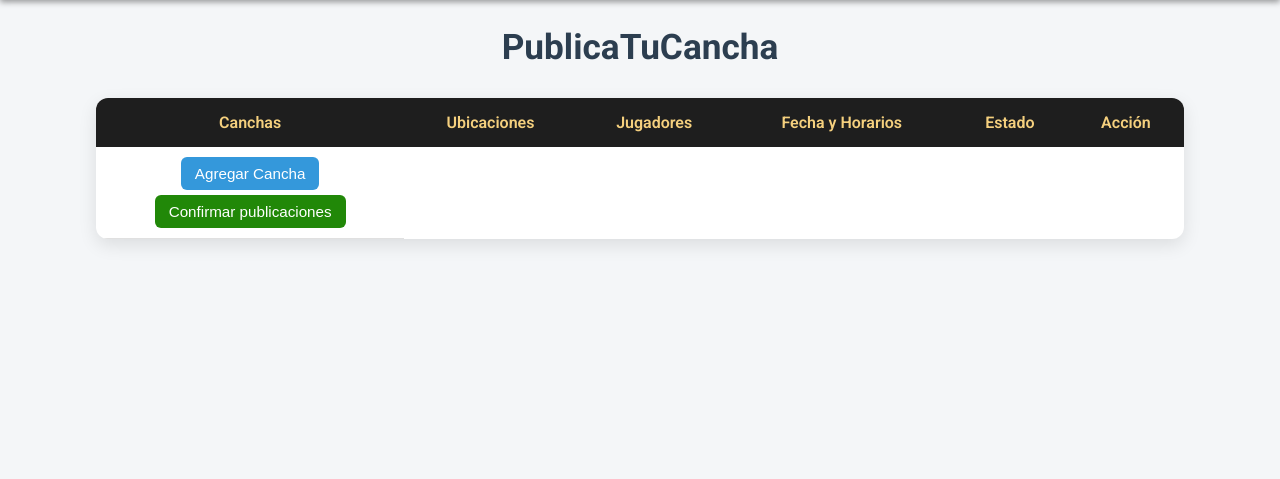
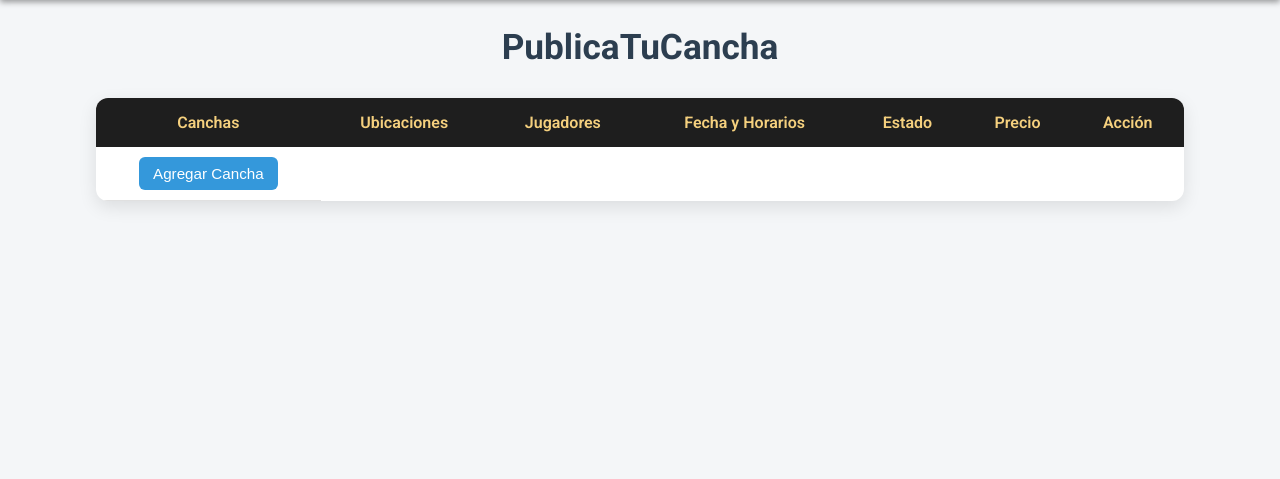
Before and after one commit to ManuelCortez475/ReservaTuCancha, a Flask app: page /reservaAdmin in a window 1280 px wide. Shown: the part 100-579 px from the top of the page. Run offline with Flask 3, Linux system fonts and the light colour scheme; the visitor is signed in with stand-in values (Sample User, id 1).

Commit message:
Ya se pueden agregar canchas a la base de datos

```diff
--- a/_mysql_db.py
+++ b/_mysql_db.py
@@ -32,7 +32,7 @@ def ejecutar (connDB,sQuery,params=None):
         print(e,"Fallo, se hizo rollback")
     return res
 
-def selectDB(configDB=None,sql="",val=None,title=False,dictionary=False):
+def selectDB(BASE=None,sql="",val=None,title=False,dictionary=False):
     ''' ########## SELECT
         # recibe 'configDB' un 'dict' con los parámetros de conexion
         # recibe 'sql' una cadena con la consulta sql
@@ -44,8 +44,8 @@ def selectDB(configDB=None,sql="",val=None,title=False,dictionary=False):
         #     los títulos de las columnas.
     '''
     resQuery=None
-    if configDB!=None:
-        mydb=conectarDB(configDB)
+    if BASE!=None:
+        mydb=conectarDB(BASE)
         resQuery=ejecutarConsulta(mydb,sQuery=sql,val=val,title=title,dictionary=dictionary)
         cerrarDB(mydb)
     return resQuery
--- a/model.py
+++ b/model.py
@@ -257,22 +257,23 @@ def consultarImagenPerfilPorEmail(email):
     return res[0]['ImagenPerfil'] if res else None
 
 
-def insertarCanchaEnBD(request):
+def insertarCanchaEnBD(di):
     fila_numero = None
-    for key in request.form.keys():
+    for key in di.keys():
         if key.startswith("btnPublicar"):
             fila_numero = key.replace("btnPublicar", "")
             break
     if fila_numero is None:
         return "No se detectó ninguna fila para publicar"
     cancha_data = {
-        "NombreCancha": request.form.get(f"NombreCancha{fila_numero}"),
-        "UbicacionCancha": request.form.get(f"UbicacionCancha{fila_numero}"),
-        "CantidadJug": request.form.get(f"CantidadJug{fila_numero}"),
-        "Fecha": request.form.get(f"Fecha{fila_numero}"),
-        "Inicio": request.form.get(f"start{fila_numero}"),
-        "Fin": request.form.get(f"end{fila_numero}"),
-        "Estado": request.form.get(f"Estado{fila_numero}")
+        "NombreCancha": di.get(f"NombreCancha{fila_numero}"),
+        "UbicacionCancha": di.get(f"UbicacionCancha{fila_numero}"),
+        "CantidadJug": di.get(f"CantidadJug{fila_numero}"),
+        "Fecha": di.get(f"Fecha{fila_numero}"),
+        "Inicio": di.get(f"start{fila_numero}"),
+        "Fin": di.get(f"end{fila_numero}"),
+        "Estado": di.get(f"Estado{fila_numero}"),
+        "Precio": di.get(f"Precio{fila_numero}")
     }
     print("Datos de la fila a publicar:", cancha_data)
     sQuery = """
@@ -286,10 +287,11 @@ def insertarCanchaEnBD(request):
         cancha_data.get('Estado'),
         cancha_data.get('UbicacionCancha'),
         cancha_data.get('CantidadJug'),
+        cancha_data.get('Precio')
 
     )
     connDB = conectarDB()
-    res = ejecutar(sQuery, val)
+    res = ejecutar(connDB,sQuery, val)
     cerrarDB(connDB)
     print ("Filas afectadas: ", res)
     return res
--- a/route.py
+++ b/route.py
@@ -150,19 +150,18 @@ def route(app):
         return redirect('/login')
 
 
-    @app.route('/reservaAdmin',methods = ['POST', 'GET']) #
-    def formReservaAdmin():
+    @app.route('/reservaAdmin', methods = ['POST', 'GET'])
+    def formReservaAdmin ():
         if haySesion():
             if request.method == 'GET':
                 return render_template('reservaAdmin.html')
-            else:
-                print(request.form)
-                diRequestReservaAdmin={}
-                getRequet(diRequestReservaAdmin)
-                upload_file(diRequestReservaAdmin)
-                print("Info cancha: ",diRequestReservaAdmin)
-                insertarCanchaEnBD(request)
-                return redirect('/reservaAdmin')
+
+            diRequestReservaAdmin={}
+            getRequet(diRequestReservaAdmin)
+            upload_file(diRequestReservaAdmin)
+            insertarCanchaEnBD(diRequestReservaAdmin)
+            return redirect('/reservaAdmin')
+        return redirect('/login')
 
 
     @app.route('/reservar',methods = ['POST', 'GET']) #
--- a/static/css/reservarAdmin.css
+++ b/static/css/reservarAdmin.css
@@ -41,7 +41,7 @@ body {
 }
 
 input[type="number"], input[type="date"], select {
-    padding: 6px 8px;
+    padding: 6px 2px;
     border: 1px solid #ccc;
     border-radius: 6px;
     font-size: 0.9rem;
--- a/static/js/reservarAdmin.js
+++ b/static/js/reservarAdmin.js
@@ -1,5 +1,6 @@
 const btnPublicar1 = document.getElementById('btnPublicar1');
 const btnAgregar = document.getElementById('btnAgregar');
+const form = document.getElementById('form')
 
 
 function crearFilaNueva() {
@@ -8,9 +9,10 @@ function crearFilaNueva() {
     const nuevaFila = document.createElement('tr');
 
     nuevaFila.innerHTML = `
+    <form id='form' method="post" action="/reservaAdmin">
+    <table class="Tabla-Principal">
+        <td>
 
-        <td>
-        <form method="post" action="/reservaAdmin">
             <input name='NombreCancha${rowCount}' type="text" id="nombre${rowCount}" placeholder="Name">
         </td>
         <td><input name='UbicacionCancha${rowCount}' type="text" id="ubicacion${rowCount}" placeholder="Location"></td>
@@ -23,17 +25,21 @@ function crearFilaNueva() {
             <input type="time" id="end${rowCount}" name="end${rowCount}" required>
         </td>
         <td class="estado">
-            <label><input type="radio" name="Estado${rowCount}" value="r"> Reservada</label><br>
-            <label><input type="radio" name="Estado${rowCount}" value="h"> Habilitada</label><br>
-            <label><input type="radio" name="Estado${rowCount}" value="i"> Inhabilitada</label>
+            <label><input class="estado" type="radio" name="Estado${rowCount}" value="r"> Reservada</label><br>
+            <label><input class="estado" type="radio" name="Estado${rowCount}" value="h"> Habilitada</label><br>
+            <label><input class="estado" type="radio" name="Estado${rowCount}" value="i"> Inhabilitada</label>
         </td>
         <td>
-            <input type="submit" id="btnPublicar${rowCount}" name='btnPublicar${rowCount}' class="btnPublicar1" value="Publicar Borrador">
+            <label><input type="number" name="Precio${rowCount}"></label><br>
+        </td>
+        <td>
+            <button type="submit" id="btnPublicar${rowCount}" name='btnPublicar${rowCount}' class="btnPublicar1">Publicar</button>
             <p class="errorCampos" id="errorCampos${rowCount}"></p>
         </form>
         </td>
     `;
-    tabla.insertBefore(nuevaFila, tabla.lastElementChild);
+    const filaAgregar = btnAgregar.closest('tr');
+    tabla.insertBefore(nuevaFila, filaAgregar);
     const btnPublicar= nuevaFila.querySelector('.btnPublicar1')
     btnPublicar.addEventListener('click', verificarCamposCompletos);
 }
@@ -75,4 +81,4 @@ function verificarCamposCompletos(e) {
 }
 
 btnAgregar.addEventListener('click', crearFilaNueva);
-btnPublicar1.addEventListener('click', verificarCamposCompletos);
+form.addEventListener('submit', verificarCamposCompletos);
--- a/templates/reservaAdmin.html
+++ b/templates/reservaAdmin.html
@@ -18,7 +18,7 @@
 
     <main>
         <h1 class="Titulo">PublicaTuCancha</h1>
-        <div>
+        <form method="post" action="/reservaAdmin" id="formTabla">
             <table class="Tabla-Principal">
                 <thead class="Table-Header">
                     <tr>
@@ -27,31 +27,20 @@
                         <th>Jugadores</th>
                         <th>Fecha y Horarios</th>
                         <th>Estado</th>
+                        <th>Precio</th>
                         <th>Acción</th>
                     </tr>
                 </thead>
                 <tbody class="Table-Body" id="tableCanchas">
-                    {% for cancha in canchas %}
-
-                    <tr id="fila1">
-                    </tr>
-
-                    {% endfor %}
+                    <!-- Fila de agregar nueva -->
                     <tr>
                         <td>
                             <input type="button" id="btnAgregar" value="Agregar Cancha" class="btn-agregar">
-
-                            <form method="post" action="/confirmarPublicaciones">
-                            <button type="submit" class="btn-confirmar">
-                                Confirmar publicaciones
-                            </button>
-                            </form>
                         </td>
                     </tr>
                 </tbody>
             </table>
-        </div>
-
+        </form>
     </main>
 
     {% block footer %}
```
